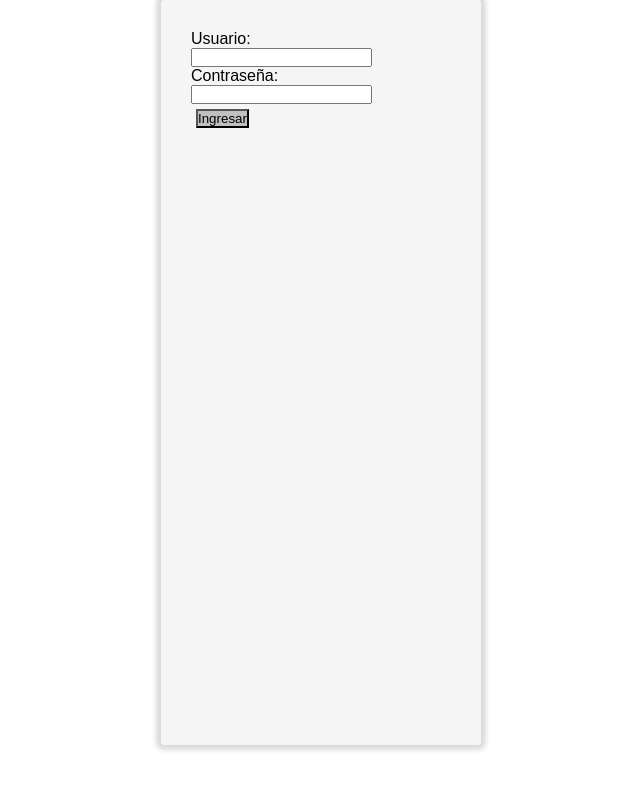
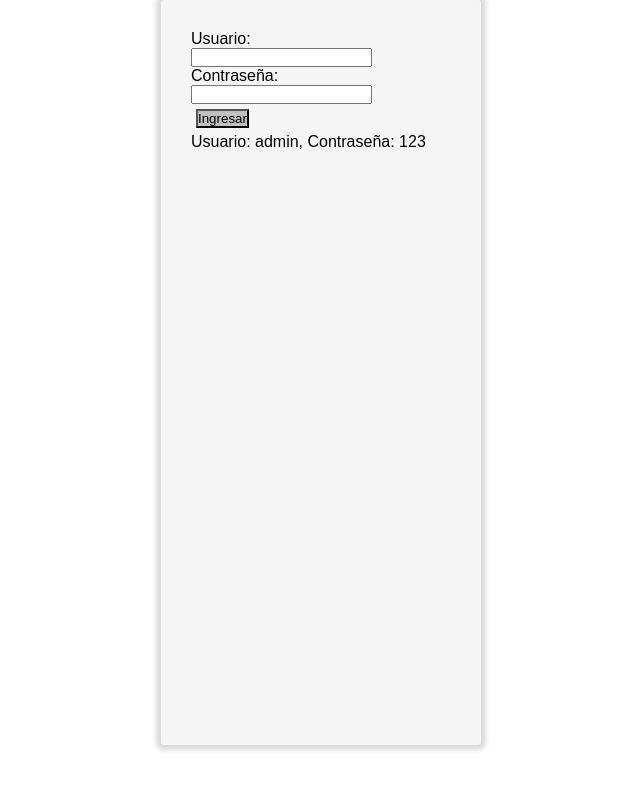
Before and after one commit to matiasfvs/CertiEscalab, a plain HTML site: page index.html in a window 1280 px wide. Shown: the whole page, without its empty margins (319-959 px from the left). Drawn offline with Linux system fonts and the light colour scheme.

Commit message:
Update index.html

```diff
--- a/index.html
+++ b/index.html
@@ -17,6 +17,7 @@
                     <label id="passName">Contraseña:</label><br>
                     <input id="pass" type="password">
                     <br><button id="init">Ingresar</button>
+                    <p>Usuario: admin, Contraseña: 123</p>
 
         </div>
     </section>
```
